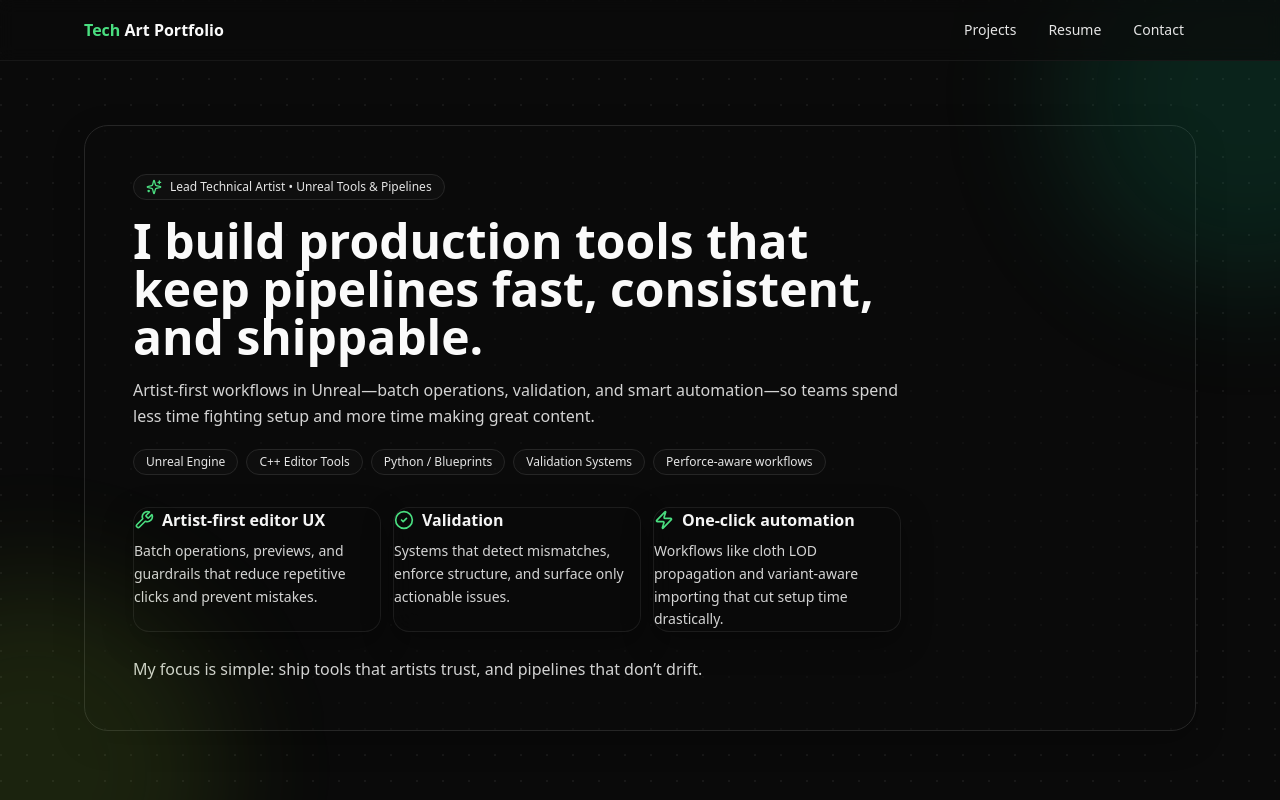
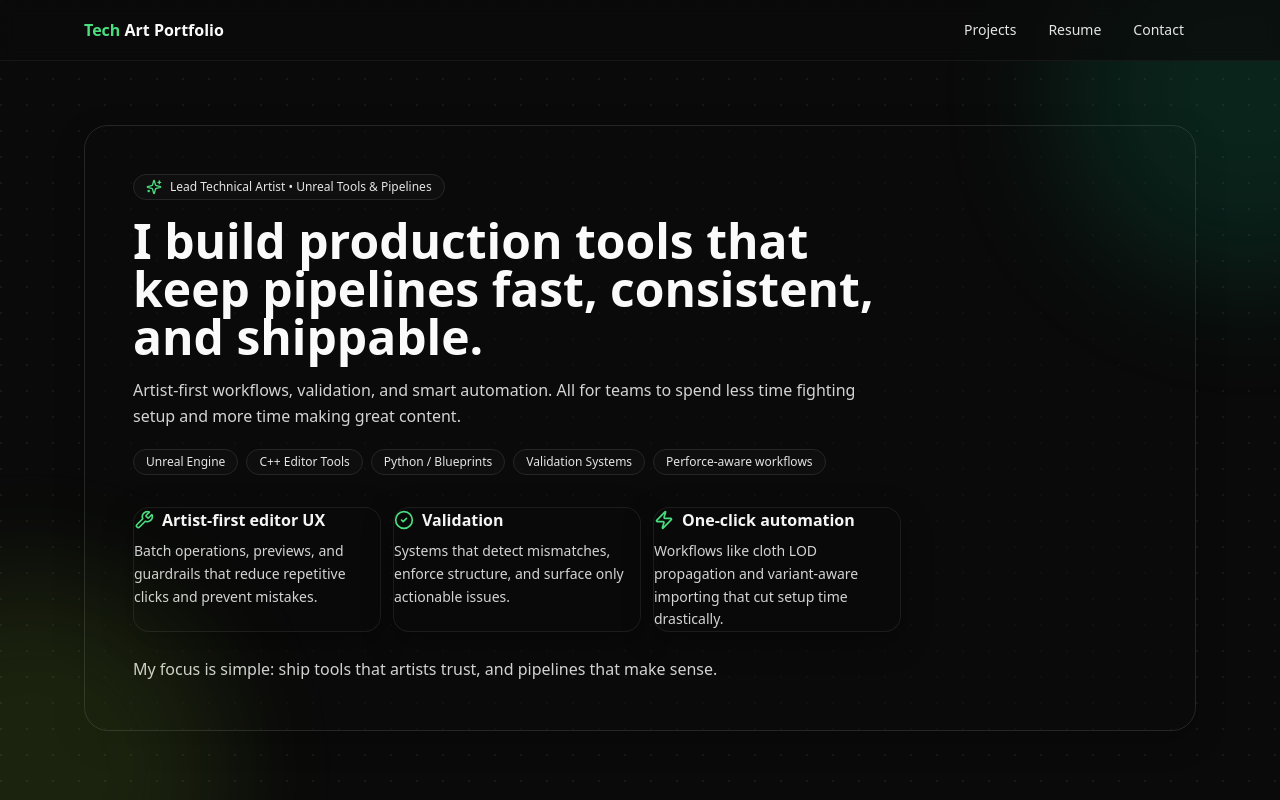
Before and after one commit to anthonydavis33/TechartPortfolio, a React (Vite) app: page /#/ in a window 1280 px wide. Shown: the top 800 px of the page. Built offline with nearby package versions, Linux system fonts and the light colour scheme.

Commit message:
smol update to home

```diff
--- a/src/pages/Home.jsx
+++ b/src/pages/Home.jsx
@@ -38,7 +38,7 @@ export default function Home() {
               </h1>
 
               <p className="mt-4 text-neutral-300 leading-relaxed">
-                Artist-first workflows in Unreal—batch operations, validation, and smart automation—so teams spend less time fighting setup and more time making great content.
+                Artist-first workflows, validation, and smart automation. All for teams to spend less time fighting setup and more time making great content.
               </p>
 
               <div className="mt-5 flex flex-wrap gap-2">
@@ -77,7 +77,7 @@ export default function Home() {
               </div>
 
               <p className="mt-6 text-neutral-300 leading-relaxed">
-                My focus is simple: ship tools that artists trust, and pipelines that don’t drift.
+                My focus is simple: ship tools that artists trust, and pipelines that make sense.
               </p>
             </div>
 
```
